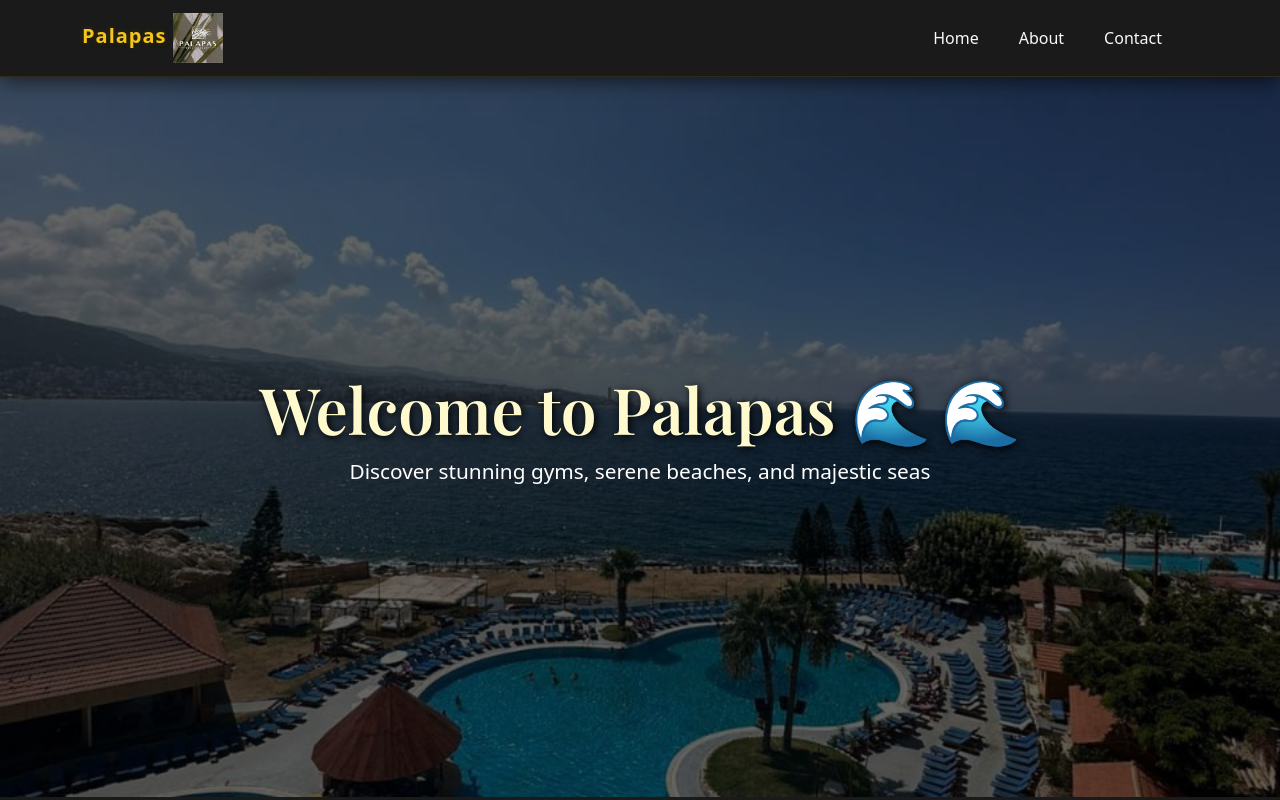
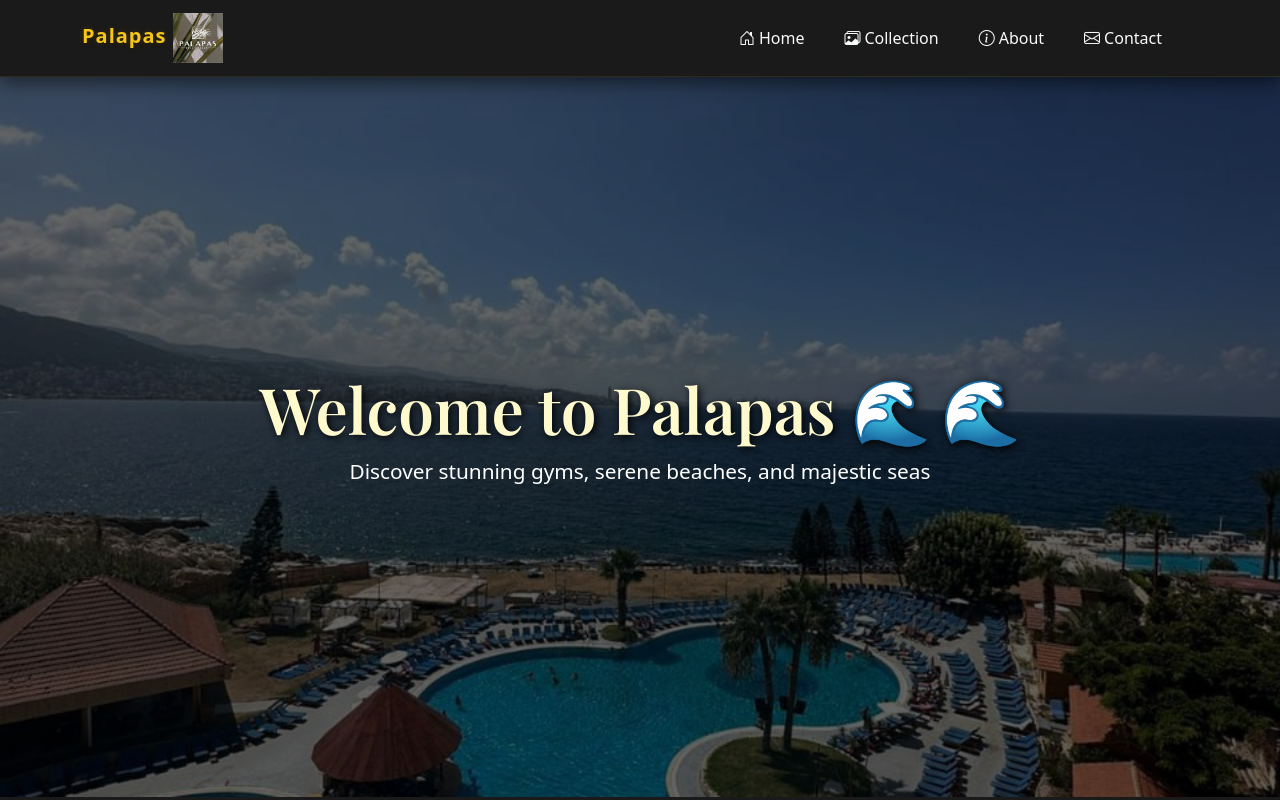
Before and after one commit to Christian-Fahed/palapas-site, a React (Create React App) app: page / in a window 1280 px wide. Shown: the top 800 px of the page. Built offline with nearby package versions, Linux system fonts and the light colour scheme.

Commit message:
Fixed the website scrolling functionalities. Added Bootstrap Icons to the Navbar list elements

```diff
--- a/src/App.jsx
+++ b/src/App.jsx
@@ -6,10 +6,12 @@ import Contact from './components/Contact';
 import Footer from './components/Footer';
 import { BrowserRouter as Router, Routes, Route } from 'react-router-dom';
 import CollectionPage from './pages/CollectionPage';
+import ScrollToHashElement from './components/ScrollToHashElement';
 
 function Home() {
   return (
     <>
+      <ScrollToHashElement />
       <About />
       <Collection />
       <Contact />
--- a/src/components/Collection.jsx
+++ b/src/components/Collection.jsx
@@ -5,7 +5,7 @@ import collectionData from "../data/collectionData";
 
 export default function Collection() {
     return (
-        <section className="py-5" style={{ backgroundColor: '#121212' }}>
+        <section className="py-5" style={{ backgroundColor: '#121212' }} id="collection">
             <div className="container">
                 <h2 className="section-title">Our Collection</h2>
                 <div className="row g-3 gallery">
--- a/src/components/Navbar.jsx
+++ b/src/components/Navbar.jsx
@@ -6,16 +6,35 @@ export default function Navbar() {
     return (
         <nav className="navbar navbar-expand-lg sticky-top">
             <div className="container">
-                <Link className="navbar-brand" to="/">Palapas <img src={process.env.PUBLIC_URL + '/logo.jpg'} id='navbar-logo' alt='logo'/></Link>
+                <Link className="navbar-brand" to="/">
+                    Palapas <img src={process.env.PUBLIC_URL + '/logo.jpg'} id='navbar-logo' alt='logo'/>
+                </Link>
                 <button className="navbar-toggler" type="button" data-bs-toggle="collapse" data-bs-target="#navbarNav">
                     <span className="navbar-toggler-icon"></span>
                 </button>
 
                 <div className="collapse navbar-collapse justify-content-end" id="navbarNav">
                     <ul className="navbar-nav me-3">
-                        <li className="nav-item"><Link class="nav-link active" to={"/"}>Home</Link></li>
-                        <li className="nav-item"><a class="nav-link" href="#about">About</a></li>
-                        <li className="nav-item"><a class="nav-link" href="#contact">Contact</a></li>
+                        <li className="nav-item">
+                            <Link className="nav-link active" to="/">
+                                <i className="bi bi-house-door me-1"></i>Home
+                            </Link>
+                        </li>
+                        <li className="nav-item">
+                            <Link className="nav-link active" to={{ pathname: "/", hash: "#collection" }}>
+                                <i className="bi bi-images me-1"></i>Collection
+                            </Link>
+                        </li>
+                        <li className="nav-item">
+                            <Link className="nav-link" to={{ pathname: "/", hash: "#about" }}>
+                                <i className="bi bi-info-circle me-1"></i>About
+                            </Link>
+                        </li>
+                        <li className="nav-item">
+                            <Link className="nav-link" to={{ pathname: "/", hash: "#contact" }}>
+                                <i className="bi bi-envelope me-1"></i>Contact
+                            </Link>
+                        </li>
                     </ul>
                 </div>
             </div>
--- /dev/null
+++ b/src/components/ScrollToHashElement.js
@@ -0,0 +1,18 @@
+import { useEffect } from "react";
+import { useLocation } from "react-router-dom";
+
+export default function ScrollToHashElement() {
+    const location = useLocation();
+
+    useEffect(() => {
+        if (location.hash) {
+            const id = location.hash.replace("#", "");
+            const element = document.getElementById(id);
+            if (element) {
+                setTimeout(() => {
+                    element.scrollIntoView({ behavior: "smooth", block: "start" });
+                }, 100);
+            }
+        }
+    }, [location]);
+}
```
Also changed, not shown: public/index.html (line endings or trailing spaces).
